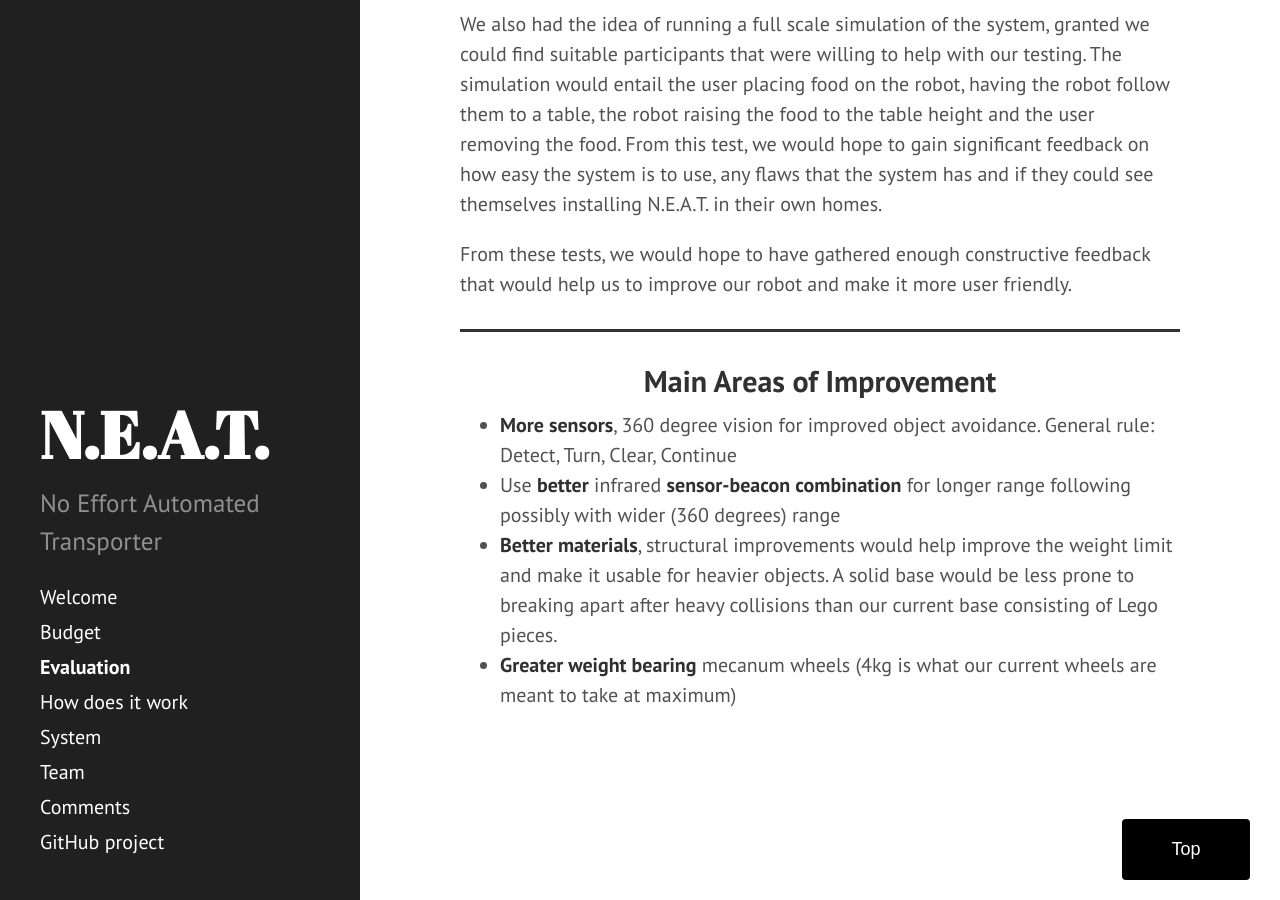
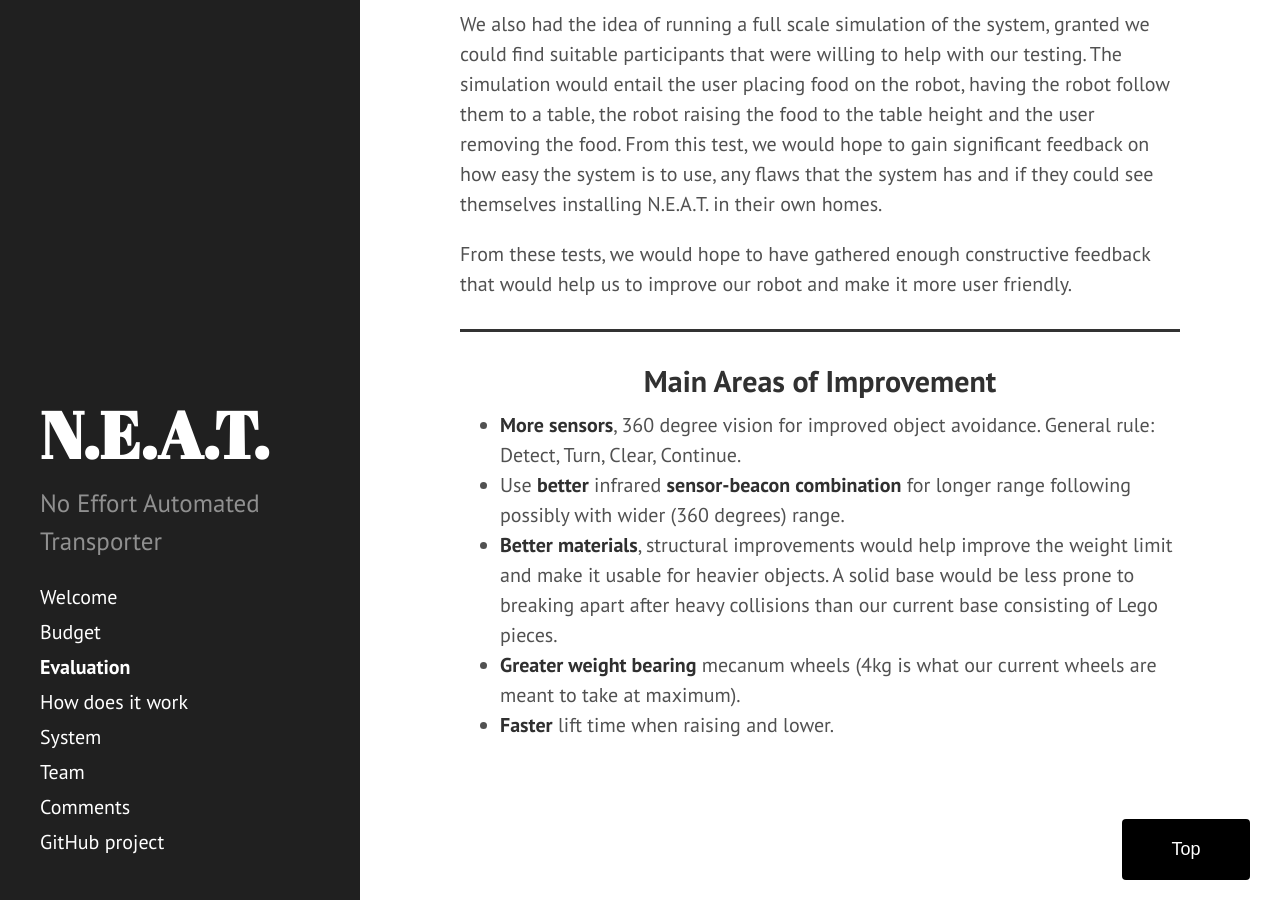
Before and after one commit to okapeng/sdp2020-group2, a Jekyll site: the page built from _pages/evaluation.md, in a window 1280 px wide and 900 px high, scrolled down 3731 px. Built offline with Jekyll 4.4.1, drawn with Linux system fonts in a browser that asks for light colours.

Commit message:
Added additional future improvement for lift

```diff
--- a/_pages/evaluation.md
+++ b/_pages/evaluation.md
@@ -48,9 +48,10 @@ permalink: /evaluation/
 <hr style="height:3px;border:none;color:#333;background-color:#333;">
 <center><h2>Main Areas of Improvement</h2></center>
 
-  * **More sensors**, 360 degree vision for improved object avoidance. General rule: Detect, Turn, Clear, Continue
-  * Use **better** infrared **sensor-beacon combination** for longer range following possibly with wider (360 degrees) range
+  * **More sensors**, 360 degree vision for improved object avoidance. General rule: Detect, Turn, Clear, Continue.
+  * Use **better** infrared **sensor-beacon combination** for longer range following possibly with wider (360 degrees) range.
   * **Better materials**, structural improvements would help improve the weight limit and make it usable for heavier objects. A solid base would be less prone to breaking apart after heavy collisions than our current base consisting of Lego pieces.
-  * **Greater weight bearing** mecanum wheels (4kg is what our current wheels are meant to take at maximum)
+  * **Greater weight bearing** mecanum wheels (4kg is what our current wheels are meant to take at maximum).
+  * **Faster** lift time when raising and lower.
 
 {% include long_page.html %}
```
